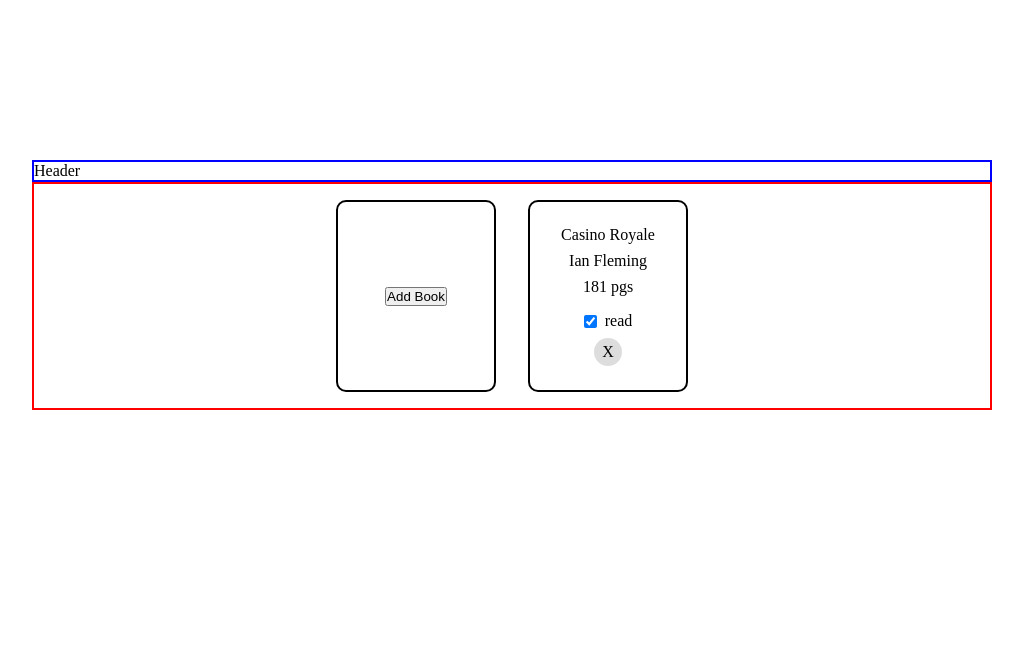
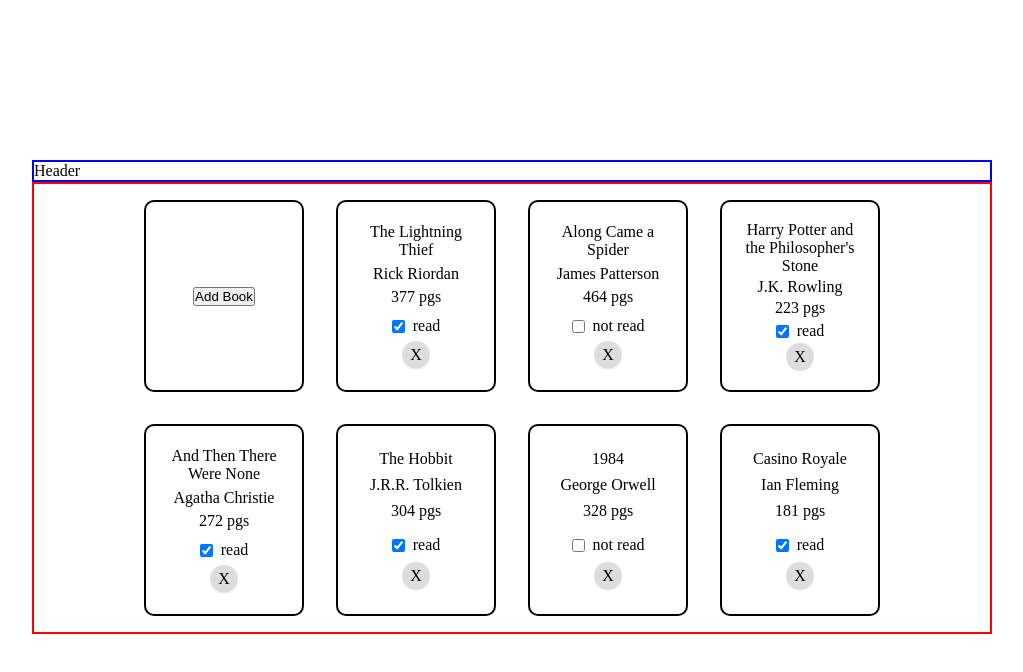
Before and after one commit to BrettCross/library, a plain HTML site: page index.html in a window 1280 px wide. Shown: the whole page, without its empty margins (128-1151 px from the left). Drawn offline with Linux system fonts and the light colour scheme.

Commit message:
Remove dead code

```diff
--- a/script.js
+++ b/script.js
@@ -1,8 +1,6 @@
 const booksDiv = document.querySelector('.books');
 const addBookBtn = document.getElementById('add-book-btn');
 
-// dialog&modal from mdn
-// const addBookDialog = document.getElementById("add-book-dialog");
 const modal = document.getElementById("modal");
 const closeSpan = document.getElementById("close-span");
 const addBookForm = document.getElementById("add-book-form");
@@ -10,8 +8,7 @@ const confirmBtn = modal.querySelector("#confirm-btn");
 const titleInput = modal.querySelector("#title-input");
 const authorInput = modal.querySelector("#author-input");
 const pagesInput = modal.querySelector("#pages-input");
-const haveReadInput = modal.querySelector("#have-read-input");
-// const readRadioBtns = document.querySelectorAll('input[name="read"]')
+const haveReadInput = modal.querySelector("#have-read-input")
 
 const myLibrary = [];
 
@@ -78,7 +75,6 @@ function displayBooks() {
     pTitle.textContent = item.title;
     pAuthor.textContent = item.author;
     pNumPages.textContent = item.pages + ' pgs';
-    // pHaveRead.textContent = item.haveRead ? 'read' : 'not read';
     labelStatus.textContent = item.haveRead ? 'read' : 'not read';
     inputStatus.checked = item.haveRead;
     divDelete.textContent = 'X';
@@ -110,14 +106,9 @@ function displayBooks() {
   });
 }
 
-// function removeBookFromDisplay(book) {
-//   return;
-// }
-
 // // "Show the dialog" button opens the <dialog> modally
 addBookBtn.addEventListener("click", () => {
   console.log(Array.from(booksDiv.children))
-  // addBoodDialog.showModal();
   modal.style.display = "block";
 });
 
@@ -141,12 +132,6 @@ confirmBtn.addEventListener("click", (e) => {
     const author = authorInput.value;
     const pages = pagesInput.value;
     const haveRead = haveReadInput.checked;
-    // let haveRead;
-    // for (const radioBtn of readRadioBtns) {
-    //   if (radioBtn.checked) {
-    //     haveRead = radioBtn.value === 'yes' ? true : false;
-    //   }
-    // }
 
     addBookToLibrary(title, author, pages, haveRead);
     displayBooks();
@@ -158,26 +143,6 @@ confirmBtn.addEventListener("click", (e) => {
   } else {
     addBookForm.reportValidity();
   }
-
-  // console.log('add book');
-  // const title = titleInput.value;
-  // const author = authorInput.value;
-  // const pages = pagesInput.value;
-  // const haveRead = haveReadInput.checked;
-  // // let haveRead;
-  // // for (const radioBtn of readRadioBtns) {
-  // //   if (radioBtn.checked) {
-  // //     haveRead = radioBtn.value === 'yes' ? true : false;
-  // //   }
-  // // }
-
-  // addBookToLibrary(title, author, pages, haveRead);
-  // displayBooks();
-  // titleInput.value = '';
-  // authorInput.value = '';
-  // pagesInput.value = '';
-  // haveReadInput.checked = false;
-  // modal.close(); // Have to send the select box value here.
 });
 
 const theHobbit = new Book('The Hobbit', 'J.R.R. Tolkien', 295, false);
@@ -187,12 +152,12 @@ console.log(theHobbit.haveRead);
 console.log(theHobbit.info())
 
 addBookToLibrary('Casino Royale', 'Ian Fleming', 181, true);
-// addBookToLibrary('1984', 'George Orwell', 328, false);
-// addBookToLibrary('The Hobbit','J.R.R. Tolkien', 304, true);
-// addBookToLibrary('And Then There Were None', 'Agatha Christie', 272, true);
-// addBookToLibrary('Harry Potter and the Philosopher\'s Stone', 'J.K. Rowling', 223, true);
-// addBookToLibrary('Along Came a Spider', 'James Patterson', 464, false);
-// addBookToLibrary('The Lightning Thief', 'Rick Riordan', 377, true);
+addBookToLibrary('1984', 'George Orwell', 328, false);
+addBookToLibrary('The Hobbit','J.R.R. Tolkien', 304, true);
+addBookToLibrary('And Then There Were None', 'Agatha Christie', 272, true);
+addBookToLibrary('Harry Potter and the Philosopher\'s Stone', 'J.K. Rowling', 223, true);
+addBookToLibrary('Along Came a Spider', 'James Patterson', 464, false);
+addBookToLibrary('The Lightning Thief', 'Rick Riordan', 377, true);
 
 displayBooks();
 
```
Also changed, not shown: index.html (+0 -12 lines), styles.css (+0 -22 lines).
